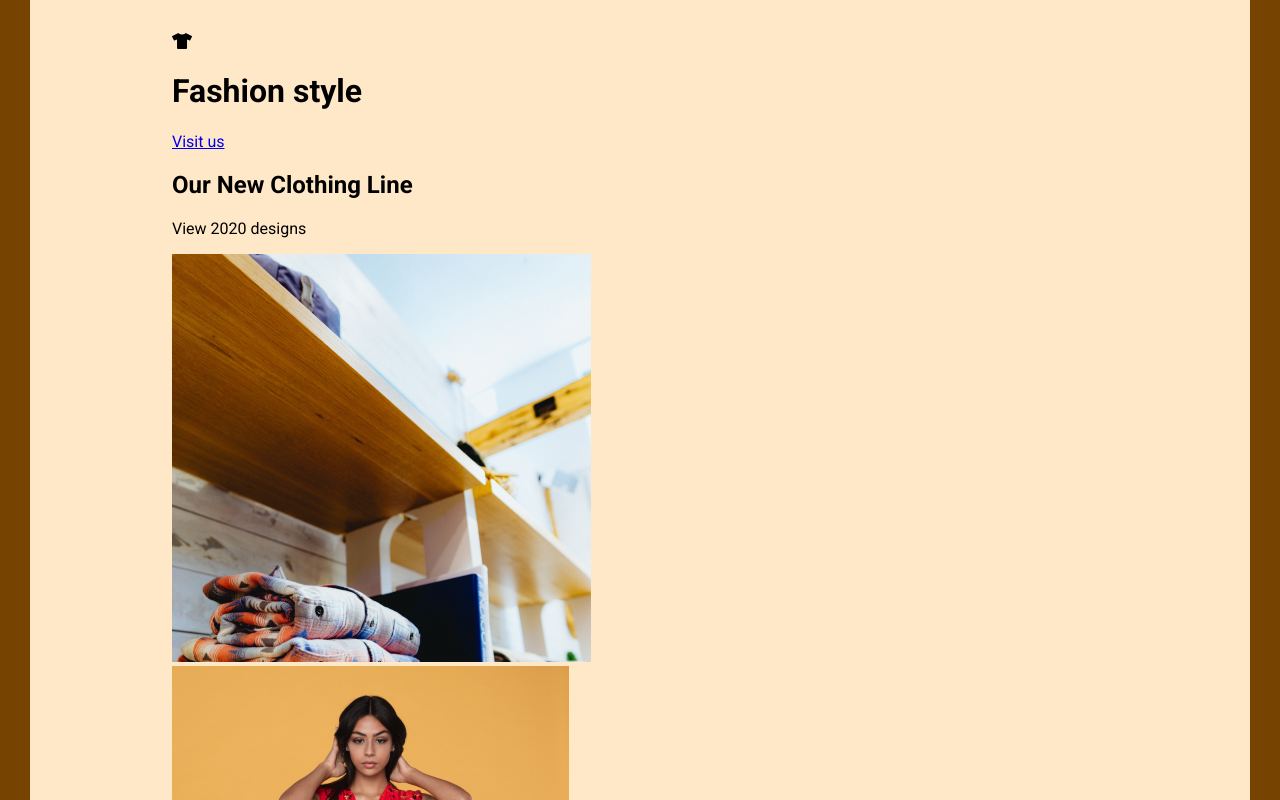
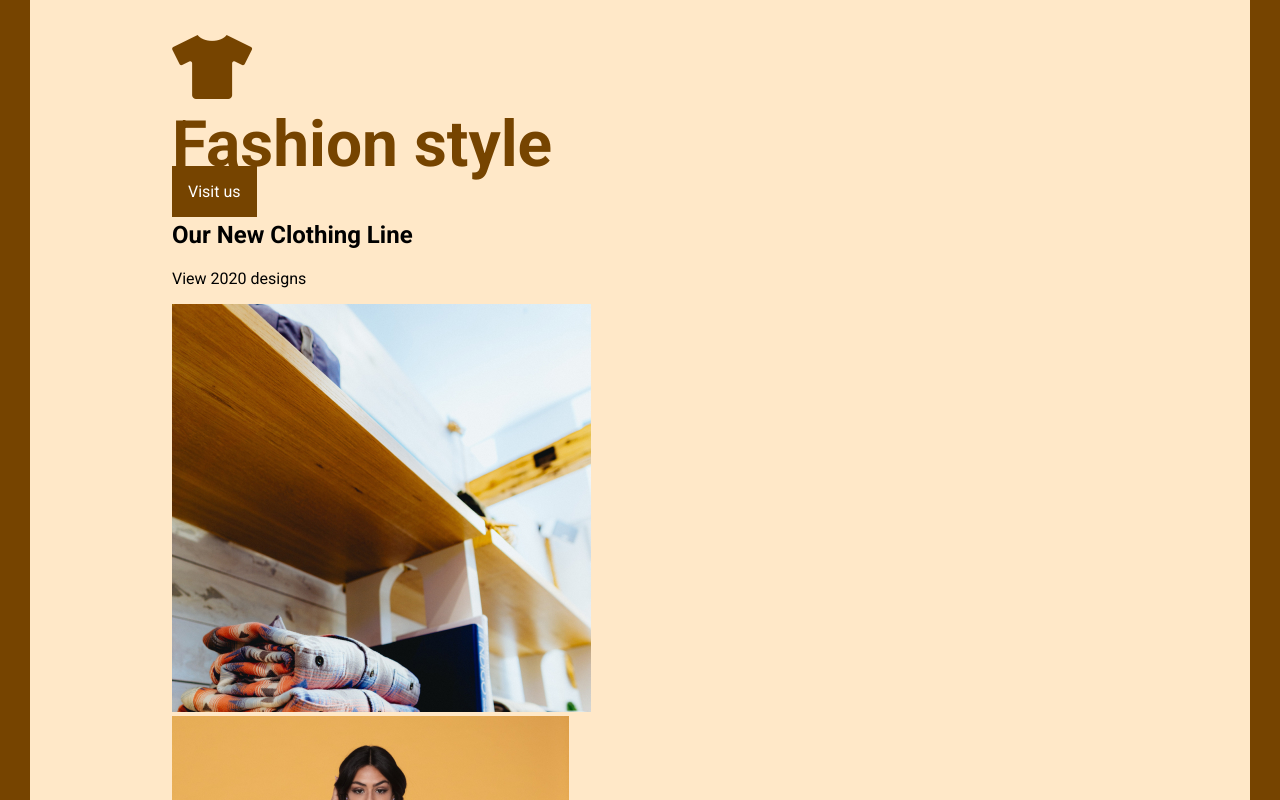
Before and after one commit to aaron-might/fashion_design, a plain HTML site: page index.html in a window 1280 px wide. Shown: the top 800 px of the page. Drawn offline with Linux system fonts and the light colour scheme.

Commit message:
change logo, h1, a link color, background-color,

```diff
--- a/style.css
+++ b/style.css
@@ -10,11 +10,30 @@ body {
     border-right: 30px solid #764400;
     font-family: "Roboto", sans-serif;
     margin: 0;
+    height: 100vh;
 }
 
 .container{
     padding:2rem;
-    margin: 0 auto;
+    margin: auto;
     width: 1000px;
     max-width: 100%;
 }
+.logo {
+    color:#764400;
+    font-size:4rem;
+}
+
+h1 {
+    color: #764400;
+    font-size: 4rem;
+    margin: 0;
+}
+
+a {
+    background-color: #764400;
+    color: white;
+    padding: 1rem;
+    text-decoration: none;
+    transform:skew (-30deg);
+}
```
